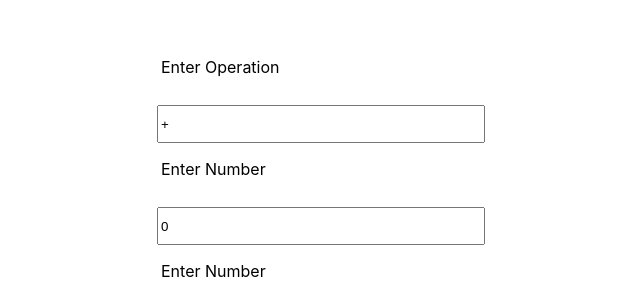
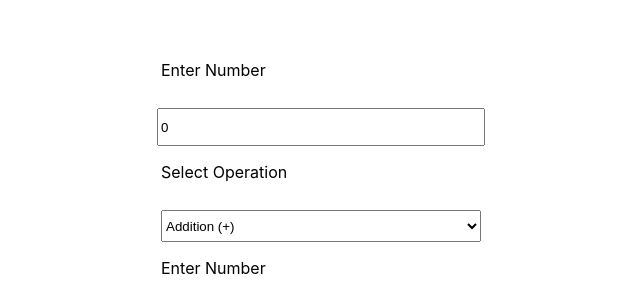
Before and after one commit to codebyvik/AddApplication, a React (Create React App) app: page / in a window 1280 px wide. Shown: the part 115-407 px from the top of the page, without its empty margins (319-959 px from the left). Built offline with nearby package versions, Linux system fonts and the light colour scheme.

Commit message:
fix:when user removes all the data from the field it defaults to 0 , this also solves crash issue when user clicks on calculate without any input

```diff
--- a/src/App.css
+++ b/src/App.css
@@ -12,3 +12,8 @@
   height: 2rem;
   margin-bottom: 1rem;
 }
+
+input[type="number"]::-webkit-inner-spin-button {
+  appearance: none;
+  margin: 0;
+}
--- a/src/App.js
+++ b/src/App.js
@@ -1,35 +1,36 @@
 import { useState } from "react";
-import calculateSum from "./calculate";
+
 import "./App.css";
-import calculate from "./calculateClass";
 
 function App() {
   const [state, setState] = useState({
     number1: 0,
     number2: 0,
     operation: "+",
-    sum: 0,
+    calculatedValue: 0,
   });
 
-  const { number1, number2, operation, sum } = state;
+  const { number1, number2, operation, calculatedValue } = state;
 
   function handleInputChange(e) {
     const { name, value } = e.target;
 
+    const FLOAT_VALUE = !value ? 0 : parseFloat(value);
+    let regEx = /^\d+(\.\d+)?$/;
+    let testForValidNumber = regEx.test(FLOAT_VALUE);
+
     switch (name) {
       case "number1":
       case "number2":
-        setState({
-          ...state,
-          [name]: parseInt(value),
-        });
+        if (testForValidNumber) {
+          updateState(name, FLOAT_VALUE);
+        } else {
+          alert("Enter Only numbers");
+        }
         break;
 
       case "operation":
-        setState({
-          ...state,
-          [name]: value || "",
-        });
+        updateState(name, value);
         break;
 
       default:
@@ -37,61 +38,72 @@ function App() {
     }
   }
 
-  const handleCalculate = () => {
-    // const calculatedValue = calculateSum(number1, number2, operation);
-    // setState({ ...state, sum: calculatedValue });
+  function handleCalculate() {
+    switch (operation) {
+      case "+":
+        let sum = number1 + number2;
+        updateState("calculatedValue", sum.toFixed(2));
+        break;
 
-    // calculate implemented using class (Public)
-    // const calculatedValue = new calculate(
-    //   number1,
-    //   number2,
-    //   operation
-    // ).returnSum();
-    // setState({ ...state, sum: calculatedValue });
+      case "-":
+        let difference = number1 - number2;
+        updateState("calculatedValue", difference.toFixed(2));
+        break;
 
-    // calculate implemented using class (Private)
-    const calculatedValue = new calculate(
-      number1,
-      number2,
-      operation
-    ).returnProductAndSum();
+      case "*":
+        let product = number1 * number2;
+        updateState("calculatedValue", product.toFixed(2));
+        break;
 
+      case "/":
+        let div = number1 / number2;
+        updateState("calculatedValue", div.toFixed(2));
+        break;
+
+      default:
+        alert("Operation error");
+        break;
+    }
+  }
+
+  function updateState(name, value) {
     setState({
       ...state,
-      sum: calculatedValue.sum,
+      [name]: value,
     });
-
-    console.log("product", calculatedValue.product);
-  };
+  }
 
   return (
     <div className="add">
-      <label>Enter Operation </label>
-      <input
-        type="text"
-        name="operation"
-        value={operation}
-        onChange={handleInputChange}
-      />
       <label>Enter Number </label>
       <input
         type="number"
         name="number1"
         value={number1}
         onChange={handleInputChange}
+        placeholder="Enter number"
         required
       />
+      <label>Select Operation </label>
+      <select name="operation" value={operation} onChange={handleInputChange}>
+        <option value="+">Addition (+)</option>
+        <option value="-">Subtraction (-)</option>
+        <option value="*">Multiplication (*)</option>
+        <option value="/">Divison (/)</option>
+      </select>
+
       <label>Enter Number </label>
       <input
         type="number"
         name="number2"
         value={number2}
         onChange={handleInputChange}
+        placeholder="Enter number"
         required
       />
       <button onClick={handleCalculate}>Calculate</button>
       <label>Result : </label>
-      <input type="number" disabled value={sum} />
+      <input type="text" disabled value={calculatedValue} />
     </div>
   );
 }
--- a/src/calculateClass.js
+++ b/src/calculateClass.js
@@ -25,7 +25,7 @@ class calculate {
     }
   }
 
-  returnProductAndSum(state, setState) {
+  returnProductAndSum() {
     return {
       sum: this.returnSum(),
       product: this.product,
```
